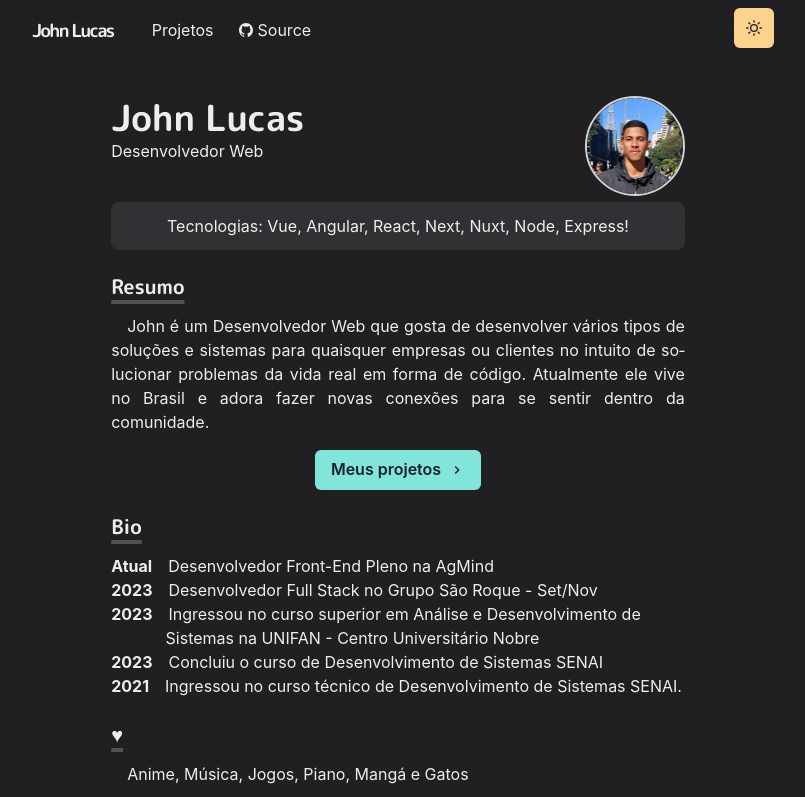
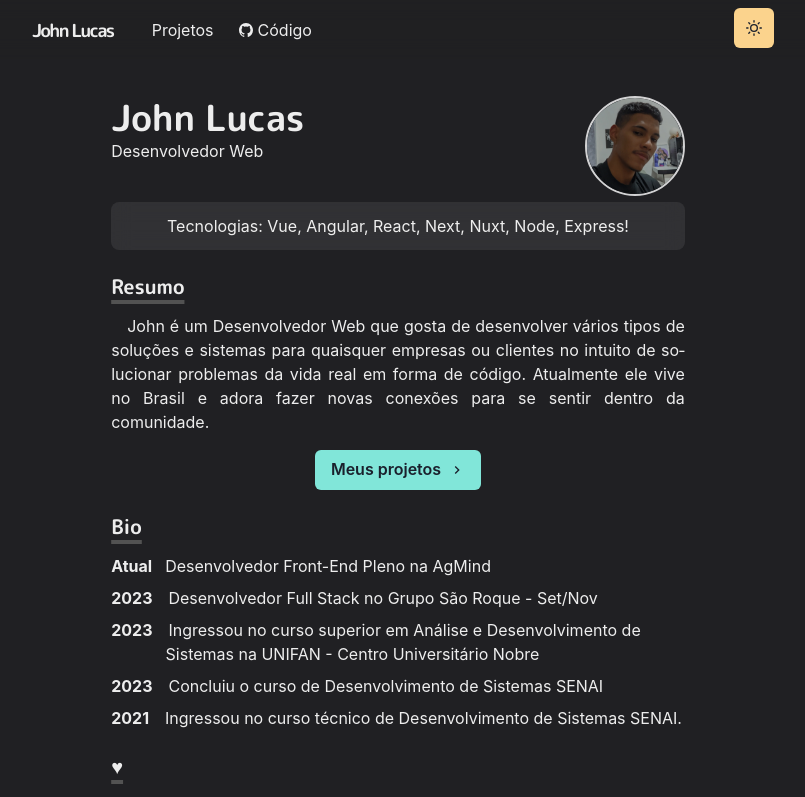
Before and after one commit to jxhnlcs/Portfolio, a Next.js app: page / in a window 1280 px wide. Shown: the top 797 px of the page, without its empty margins (242-1047 px from the left). Built offline with nearby package versions, Linux system fonts and the light colour scheme.

Commit message:
(update): new image and margin top in bio

```diff
--- a/components/bio.js
+++ b/components/bio.js
@@ -4,6 +4,7 @@ import styled from '@emotion/styled'
 export const BioSection = styled(Box)`
   padding-left: 3.4em;
   text-indent: -3.4em;
+  margin-top: 0.5em;
 `
 
 export const BioYear = styled.span`
--- a/components/navbar.js
+++ b/components/navbar.js
@@ -90,7 +90,7 @@ const Navbar = props => {
             pl={2}
           >
             <IoLogoGithub />
-            Source
+            Código
           </LinkItem>
         </Stack>
 
--- a/pages/index.js
+++ b/pages/index.js
@@ -49,8 +49,8 @@ const Home = () => (
             borderRadius="full"
             overflow="hidden"
           >
-            <ProfileImage
-              src="/images/john.jpeg"
+            <Image
+              src="/images/john-img.jpeg"
               alt="Profile image"
               borderRadius="full"
               width="100"
@@ -99,7 +99,7 @@ const Home = () => (
           Bio
         </Heading>
         <BioSection>
-          <BioYear>Atual</BioYear>
+          <BioYear style={{marginRight: '13px' }}>Atual</BioYear>
           Desenvolvedor Front-End Pleno na AgMind
         </BioSection>
         <BioSection>
```
Also changed, not shown: public/images/john-img.jpeg (added), public/images/john.jpeg (deleted).
